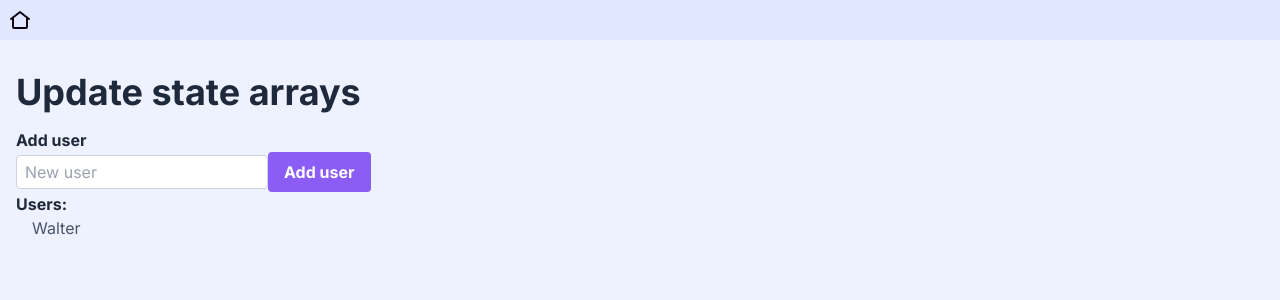
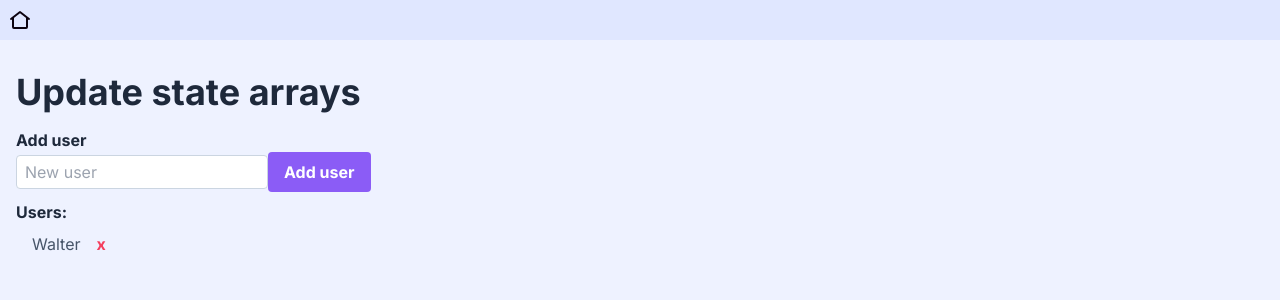
Before and after one commit to emanuelefavero/frontend-problems, a Next.js app in the folder react/: page /update-state-arrays in a window 1280 px wide. Shown: the top 300 px of the page. Built offline with nearby package versions, Linux system fonts and the light colour scheme.

Commit message:
add /update-state-arrays delete user

```diff
--- a/react/app/update-state-arrays/page.tsx
+++ b/react/app/update-state-arrays/page.tsx
@@ -10,6 +10,7 @@ export default function Page() {
   const [users, setUsers] = useState<User[]>([{ id: 0, name: 'Walter' }])
   const [inputValue, setInputValue] = useState('')
 
+  // addUser
   const handleAddUser = (e: React.FormEvent<HTMLFormElement>) => {
     e.preventDefault()
     if (!inputValue) return
@@ -18,11 +19,16 @@ export default function Page() {
     setInputValue('')
   }
 
+  // deleteUser
+  const handleDeleteUser = (id: number) => {
+    setUsers(users.filter((user) => user.id !== id))
+  }
+
   return (
     <>
       <h1>Update state arrays</h1>
 
-      <form onSubmit={handleAddUser}>
+      <form onSubmit={handleAddUser} className='mb-2'>
         <h2>Add user</h2>
         <input
           type='text'
@@ -37,7 +43,16 @@ export default function Page() {
       <h2>Users:</h2>
       <ul>
         {users.map((user) => (
-          <li key={user.id}>{user.name}</li>
+          <li key={user.id}>
+            <span className='mr-2'>{user.name}</span>
+            <button
+              aria-label='Delete user'
+              onClick={() => handleDeleteUser(user.id)}
+              className='p-2 bg-transparent text-rose-500 hover:bg-transparent hover:text-rose-400'
+            >
+              x
+            </button>
+          </li>
         ))}
       </ul>
     </>
```
Also changed, not shown: 1 other file (tests, documents, lock files or other folders).
